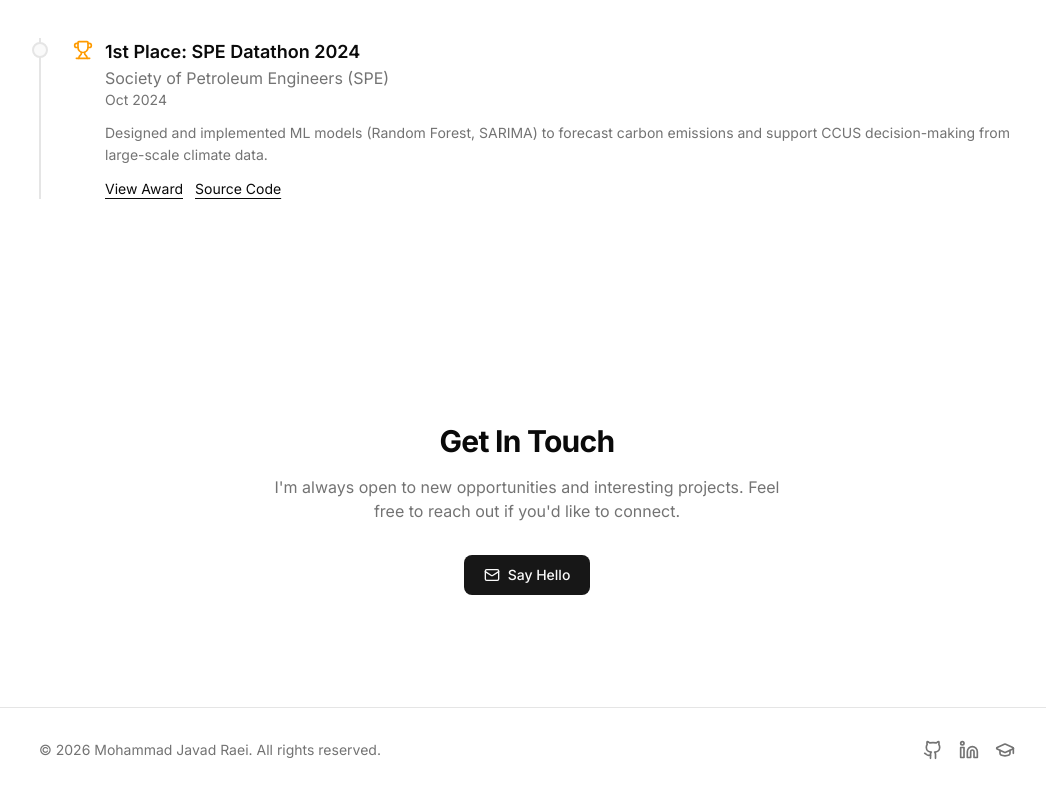
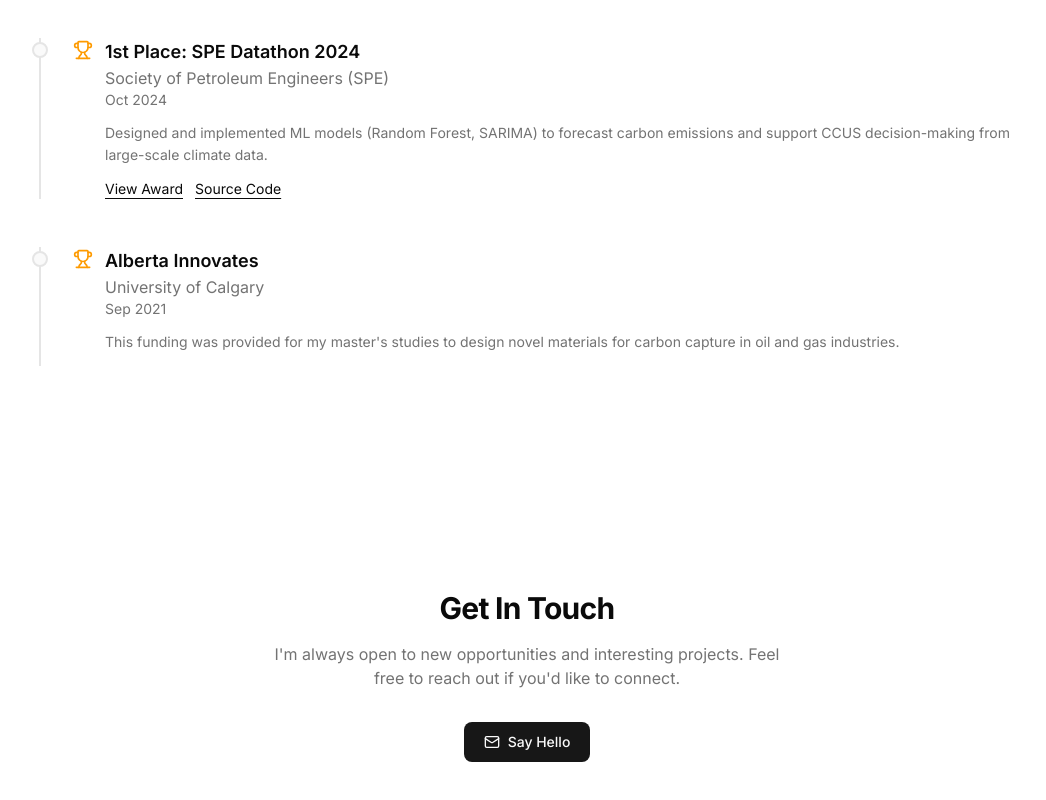
Before and after one commit to MJRaei/portfolio, a Next.js app: page / in a window 1280 px wide. Shown: the part 5353-6153 px from the top of the page, without its empty margins (113-1159 px from the left). Built offline with nearby package versions, Linux system fonts and the light colour scheme.

Commit message:
awards update

```diff
--- a/src/data/awards.ts
+++ b/src/data/awards.ts
@@ -37,4 +37,11 @@ export const awards: Award[] = [
     url: "https://www.linkedin.com/feed/update/urn:li:activity:7254588094333493248/",
     sourceUrl: "https://github.com/SarupaDebnath/SPEDatathon2024",
   },
+  {
+    title: "Alberta Innovates",
+    organization: "University of Calgary",
+    date: "2021-09",
+    description:
+      "This funding was provided for my master's studies to design novel materials for carbon capture in oil and gas industries.",
+  },
 ];
```
